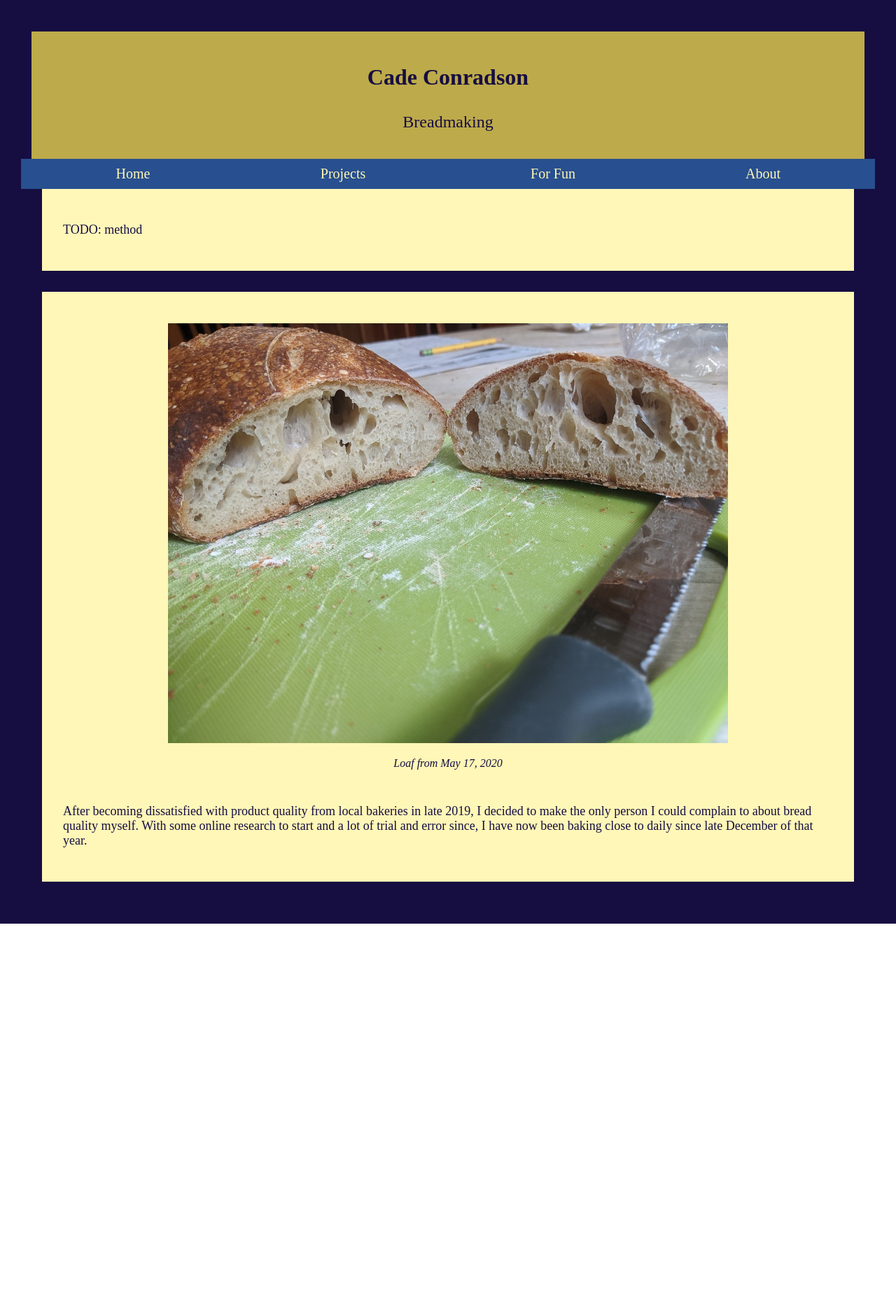
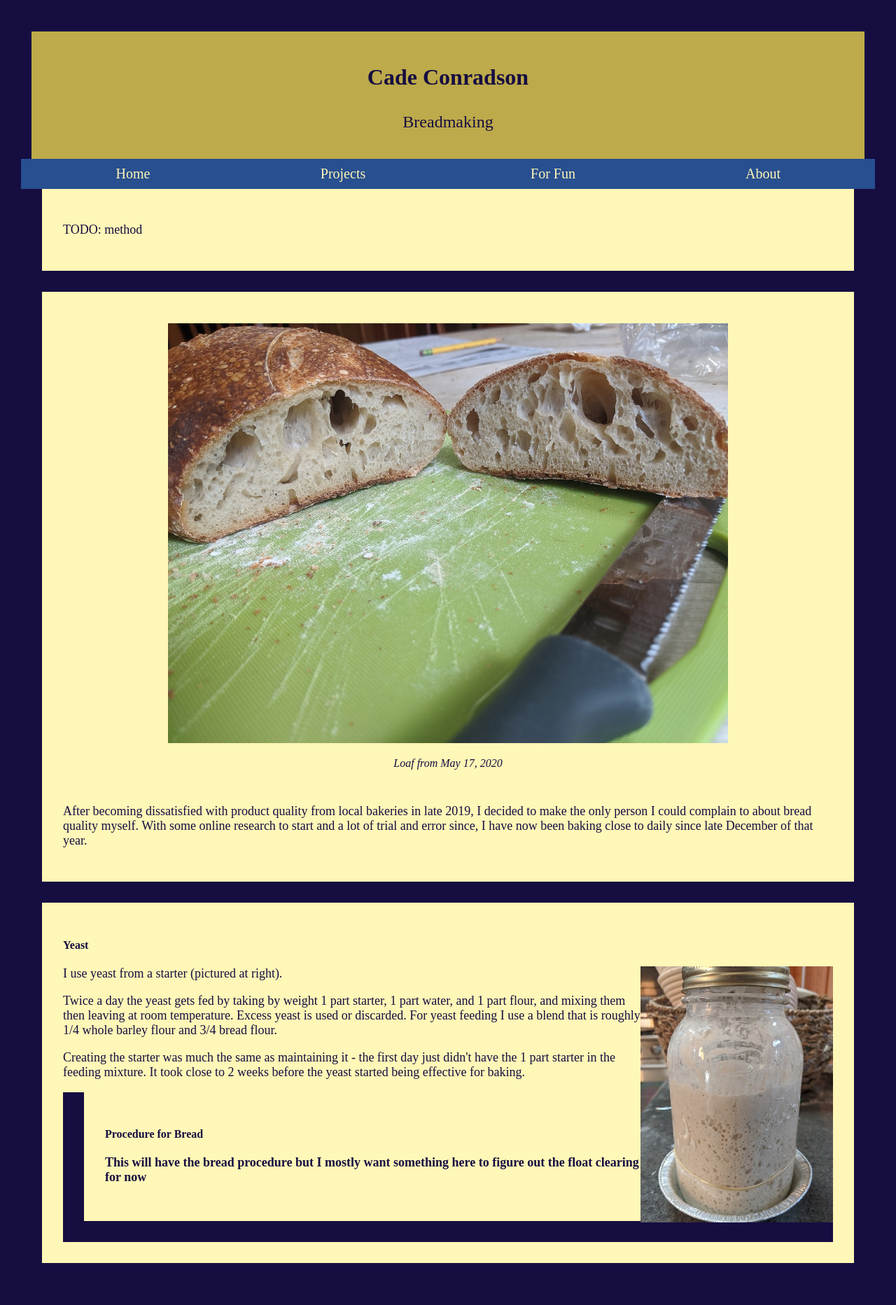
Before and after one commit to cconradson/cconradson.github.io, a Jekyll site: the page built from breadmaking.html, in a window 1280 px wide. Shown: the whole page at 70% size. Built offline with Jekyll 4.4.1, drawn with Linux system fonts in a browser that asks for light colours; before the commit the page ends 1320 px from its top, so only the background shows below that.

Commit message:
starter section

```diff
--- a/assets/css/main.css
+++ b/assets/css/main.css
@@ -52,6 +52,11 @@ img.portrait {
 
 img.landscape {
 	width: 800px;
+}
+
+img.toright {
+	width: 25%;
+	float: right;
 }
 
 iframe.map {
--- a/breadmaking.html
+++ b/breadmaking.html
@@ -15,3 +15,16 @@ title: Breadmaking
 	</div>
 	<p>After becoming dissatisfied with product quality from local bakeries in late 2019, I decided to make the only person I could complain to about bread quality myself. With some online research to start and a lot of trial and error since, I have now been baking close to daily since late December of that year.</p>
 </div>
+
+<div class="body">
+	<h4>Yeast</h4>
+	<img class="toright" src="{{ site.url }}/assets/images/starter.jpg" alt="starter">
+	<p>I use yeast from a starter (pictured at right).</p>
+	<p>Twice a day the yeast gets fed by taking by weight 1 part starter, 1 part water, and 1 part flour, and mixing them then leaving at room temperature. Excess yeast is used or discarded. For yeast feeding I use a blend that is roughly 1/4 whole barley flour and 3/4 bread flour.</p>
+	<p>Creating the starter was much the same as maintaining it - the first day just didn't have the 1 part starter in the feeding mixture. It took close to 2 weeks before the yeast started being effective for baking.</p>
+<div>
+
+<div class="body">
+	<h4>Procedure for Bread<h4>
+	<p>This will have the bread procedure but I mostly want something here to figure out the float clearing for now</p>
+</div>
```
